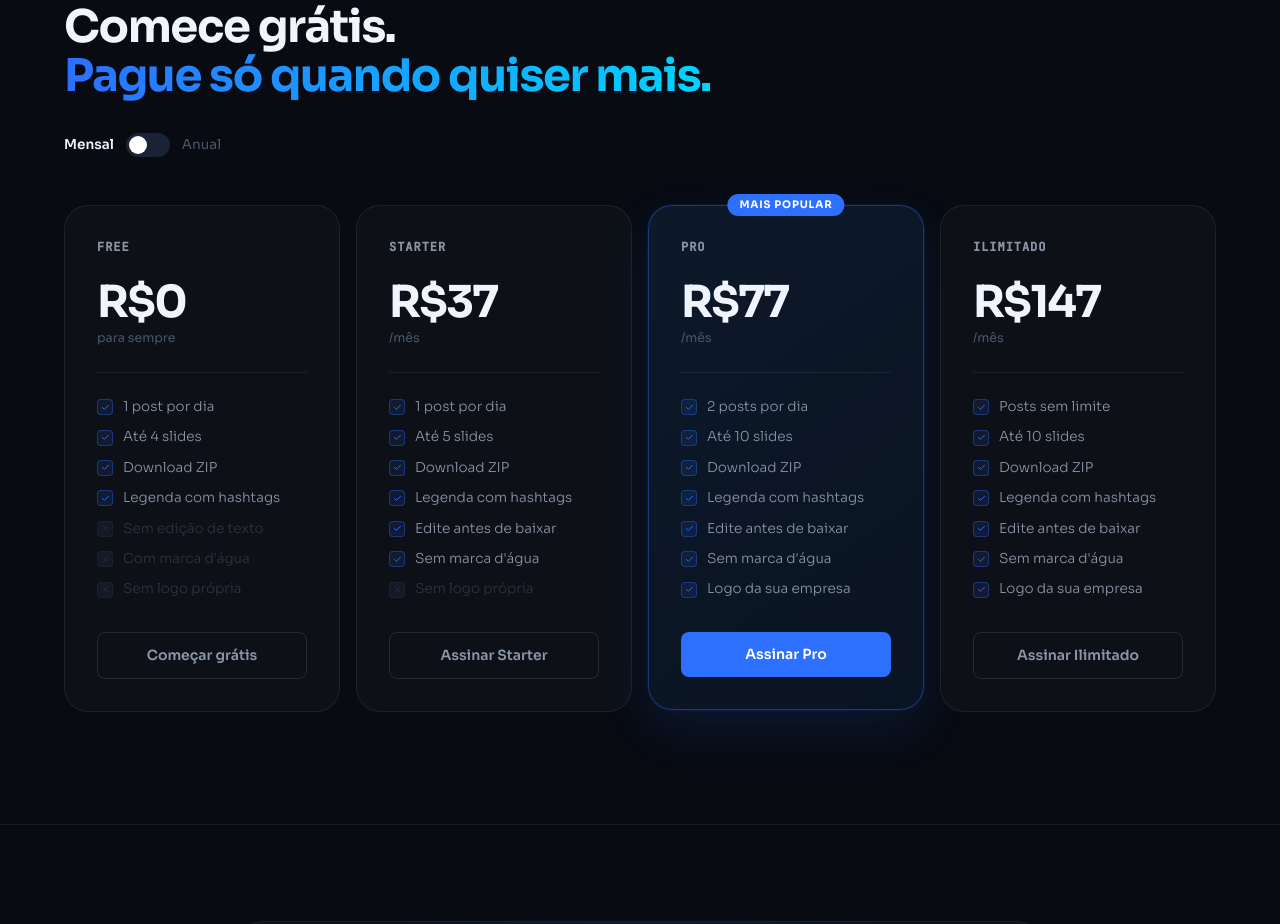
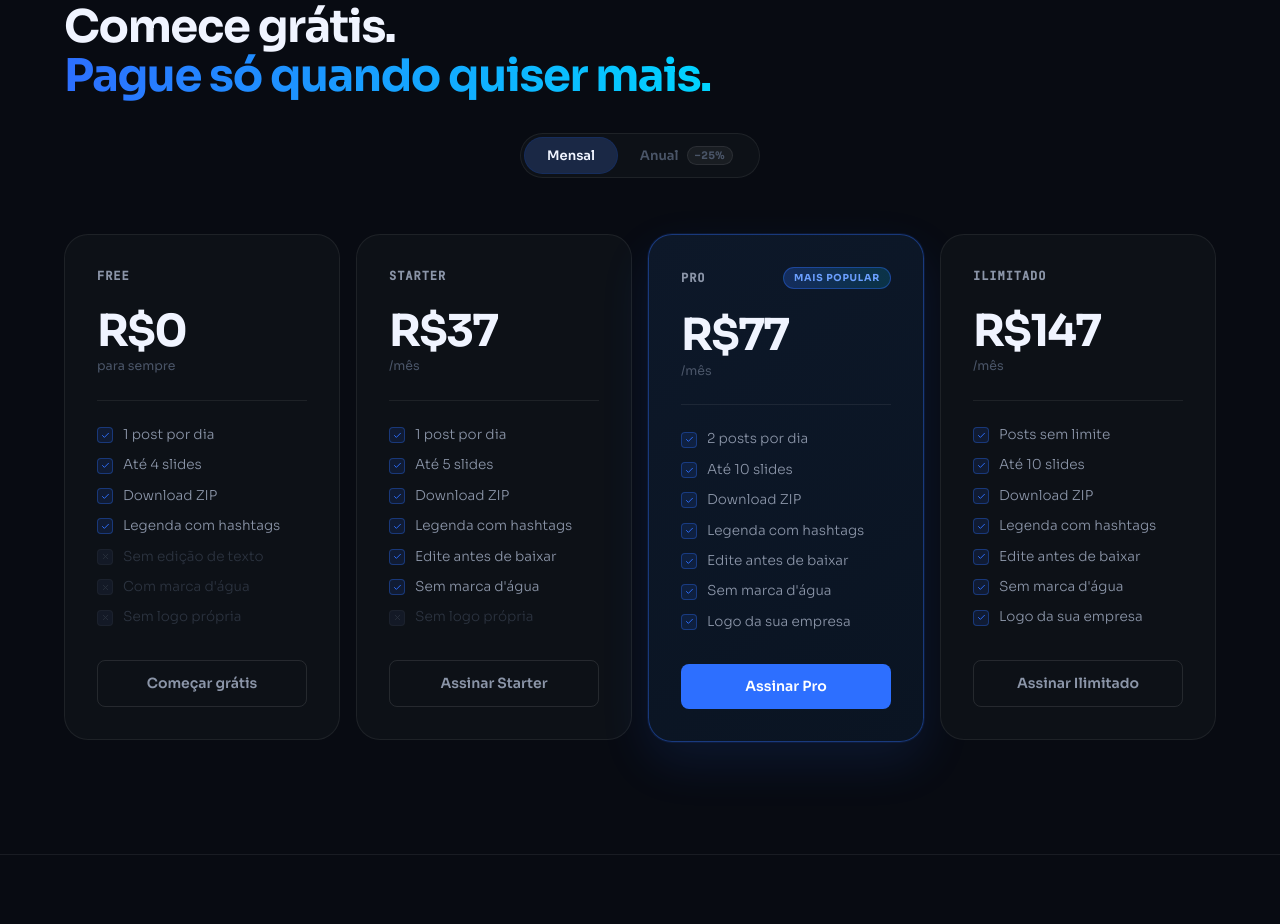
Before and after one commit to elevanceseguros/sliqr, a Next.js app: page /landing in a window 1280 px wide. Shown: the part 2460-3384 px from the top of the page. Built offline with nearby package versions, Linux system fonts and the light colour scheme; no server answers.

Commit message:
fix: checkout aguarda sessao via onAuthStateChange; toggle anual centralizado; cards planos visual melhorado

```diff
--- a/app/checkout-redirect/page.tsx
+++ b/app/checkout-redirect/page.tsx
@@ -1,17 +1,21 @@
 'use client'
 import { Suspense, useEffect, useState } from 'react'
 import { useSearchParams } from 'next/navigation'
+import { createClient } from '@/lib/supabase/client'
 
 function CheckoutRedirect() {
+  const supabase     = createClient()
   const searchParams = useSearchParams()
   const plano        = searchParams.get('plano')
   const periodo      = searchParams.get('periodo') ?? 'mensal'
-  const [erro, setErro] = useState('')
+  const [erro, setErro]     = useState('')
+  const [status, setStatus] = useState('Aguardando sessão...')
 
   useEffect(() => {
     if (!plano) { window.location.href = '/criar'; return }
 
-    async function redirecionar() {
+    async function tentarCheckout() {
+      setStatus('Preparando seu pagamento...')
       try {
         const res  = await fetch('/api/stripe/checkout', {
           method:  'POST',
@@ -24,25 +28,50 @@ function CheckoutRedirect() {
         } else {
           setErro(data.erro ?? 'Erro ao iniciar pagamento.')
         }
-      } catch (e: any) {
+      } catch {
         setErro('Erro de conexão. Tente novamente.')
       }
     }
 
-    redirecionar()
+    // Espera sessão estar disponível antes de chamar o checkout
+    const { data: { subscription } } = supabase.auth.onAuthStateChange((event, session) => {
+      if (session) {
+        subscription.unsubscribe()
+        tentarCheckout()
+      }
+    })
+
+    // Também tenta imediatamente caso sessão já exista
+    supabase.auth.getSession().then(({ data }) => {
+      if (data.session) {
+        subscription.unsubscribe()
+        tentarCheckout()
+      }
+    })
+
+    return () => subscription.unsubscribe()
   }, [plano, periodo])
 
   if (erro) return (
     <div style={{ minHeight:'100vh', display:'flex', flexDirection:'column', alignItems:'center', justifyContent:'center', background:'#080B12', gap:'1rem' }}>
-      <p style={{ color:'#FC8181', fontSize:'0.9rem' }}>{erro}</p>
-      <a href="/criar" style={{ color:'#2D6FFF', fontSize:'0.85rem' }}>Voltar para o início</a>
+      <div style={{ width:'44px', height:'44px', background:'rgba(252,129,129,0.1)', border:'1px solid rgba(252,129,129,0.3)', borderRadius:'12px', display:'flex', alignItems:'center', justifyContent:'center', marginBottom:'0.5rem' }}>
+        <svg width="20" height="20" viewBox="0 0 24 24" fill="none" stroke="#FC8181" strokeWidth="2" strokeLinecap="round"><circle cx="12" cy="12" r="10"/><line x1="12" y1="8" x2="12" y2="12"/><line x1="12" y1="16" x2="12.01" y2="16"/></svg>
+      </div>
+      <p style={{ color:'#FC8181', fontSize:'0.9rem', textAlign:'center', maxWidth:'320px' }}>{erro}</p>
+      <a href="/criar" style={{ color:'#2D6FFF', fontSize:'0.85rem', textDecoration:'none' }}>Voltar para o início</a>
     </div>
   )
 
   return (
     <div style={{ minHeight:'100vh', display:'flex', flexDirection:'column', alignItems:'center', justifyContent:'center', background:'#080B12', gap:'1.5rem' }}>
-      <div style={{ width:'40px', height:'40px', border:'3px solid rgba(45,111,255,0.2)', borderTop:'3px solid #2D6FFF', borderRadius:'50%', animation:'spin 0.8s linear infinite' }} />
-      <p style={{ color:'#8B95A8', fontSize:'0.875rem' }}>Preparando seu pagamento...</p>
+      <div style={{ position:'relative', width:'48px', height:'48px' }}>
+        <div style={{ position:'absolute', inset:0, border:'3px solid rgba(45,111,255,0.15)', borderRadius:'50%' }} />
+        <div style={{ position:'absolute', inset:0, border:'3px solid transparent', borderTopColor:'#2D6FFF', borderRadius:'50%', animation:'spin 0.8s linear infinite' }} />
+      </div>
+      <div style={{ textAlign:'center' }}>
+        <p style={{ color:'#F0F4FF', fontSize:'0.95rem', fontWeight:500, marginBottom:'0.3rem' }}>{status}</p>
+        <p style={{ color:'#4A5568', fontSize:'0.78rem', fontFamily:'JetBrains Mono, monospace' }}>não feche esta janela</p>
+      </div>
       <style>{`@keyframes spin { to { transform: rotate(360deg) } }`}</style>
     </div>
   )
--- a/app/landing/page.tsx
+++ b/app/landing/page.tsx
@@ -185,27 +185,35 @@ export default function LandingPage() {
         </h2>
 
         {/* Toggle mensal/anual */}
-        <div style={{display:'flex',alignItems:'center',gap:'12px',marginBottom:'3rem'}}>
-          <span style={{fontSize:'0.85rem',color: !anual ? '#F0F4FF' : '#4A5568',fontWeight: !anual ? 600 : 400}}>Mensal</span>
-          <button
-            onClick={() => setAnual(a => !a)}
-            style={{width:'44px',height:'24px',borderRadius:'100px',background: anual ? '#2D6FFF' : '#1A2235',border:'none',cursor:'pointer',position:'relative',transition:'background 0.2s',flexShrink:0}}
-          >
-            <span style={{position:'absolute',top:'3px',left: anual ? '22px' : '3px',width:'18px',height:'18px',background:'#fff',borderRadius:'50%',transition:'left 0.2s',display:'block'}}/>
-          </button>
-          <span style={{fontSize:'0.85rem',color: anual ? '#F0F4FF' : '#4A5568',fontWeight: anual ? 600 : 400}}>Anual</span>
-          {anual && (
-            <span style={{background:'rgba(5,150,105,0.15)',border:'1px solid rgba(5,150,105,0.4)',color:'#34D399',fontSize:'0.7rem',fontWeight:700,padding:'2px 10px',borderRadius:'100px',letterSpacing:'0.04em'}}>
-              25% OFF · cobrança anual
-            </span>
-          )}
+        <div style={{display:'flex',justifyContent:'center',marginBottom:'3.5rem'}}>
+          <div style={{display:'inline-flex',alignItems:'center',gap:'0',background:'#0D1117',border:'1px solid rgba(255,255,255,0.07)',borderRadius:'100px',padding:'4px',position:'relative'}}>
+            <button
+              onClick={() => setAnual(false)}
+              style={{padding:'0.45rem 1.4rem',borderRadius:'100px',border:'none',cursor:'pointer',fontSize:'0.82rem',fontWeight:600,transition:'all 0.2s',background: !anual ? '#1A2845' : 'transparent',color: !anual ? '#F0F4FF' : '#4A5568',boxShadow: !anual ? '0 0 0 1px rgba(45,111,255,0.3)' : 'none'}}
+            >
+              Mensal
+            </button>
+            <button
+              onClick={() => setAnual(true)}
+              style={{padding:'0.45rem 1.4rem',borderRadius:'100px',border:'none',cursor:'pointer',fontSize:'0.82rem',fontWeight:600,transition:'all 0.2s',background: anual ? '#1A2845' : 'transparent',color: anual ? '#F0F4FF' : '#4A5568',boxShadow: anual ? '0 0 0 1px rgba(45,111,255,0.3)' : 'none',display:'flex',alignItems:'center',gap:'8px'}}
+            >
+              Anual
+              <span style={{background: anual ? 'rgba(52,211,153,0.15)' : 'rgba(255,255,255,0.05)',border:`1px solid ${anual ? 'rgba(52,211,153,0.4)' : 'rgba(255,255,255,0.08)'}`,color: anual ? '#34D399' : '#4A5568',fontSize:'0.65rem',fontWeight:700,padding:'1px 7px',borderRadius:'100px',letterSpacing:'0.04em',transition:'all 0.2s'}}>
+                −25%
+              </span>
+            </button>
+          </div>
         </div>
 
         <div className="planos-grid" style={{display:'grid',gridTemplateColumns:'repeat(auto-fit,minmax(220px,1fr))',gap:'16px',alignItems:'start'}}>
           {planos.map(p => (
             <div key={p.nome} style={{background: p.featured ? 'linear-gradient(145deg,#0D1829,#0A1422)' : '#0D1117',border: p.featured ? '1px solid rgba(45,111,255,0.4)' : '1px solid rgba(255,255,255,0.07)',borderRadius:'24px',padding:'2rem',boxShadow: p.featured ? '0 0 0 1px rgba(45,111,255,0.1),0 20px 50px rgba(45,111,255,0.12)' : 'none',position:'relative'}}>
-              {p.featured && <div style={{position:'absolute',top:'-12px',left:'50%',transform:'translateX(-50%)',background:'#2D6FFF',color:'#fff',fontSize:'0.65rem',fontWeight:700,letterSpacing:'0.08em',textTransform:'uppercase',padding:'3px 12px',borderRadius:'100px',whiteSpace:'nowrap'}}>Mais popular</div>}
-              <div style={{fontFamily:'JetBrains Mono,monospace',fontSize:'0.75rem',fontWeight:600,letterSpacing:'0.08em',textTransform:'uppercase',color:'#8B95A8',marginBottom:'1.5rem'}}>{p.nome}</div>
+
+              <div style={{display:'flex',alignItems:'center',justifyContent:'space-between',marginBottom:'1.5rem'}}>
+                <div style={{fontFamily:'JetBrains Mono,monospace',fontSize:'0.75rem',fontWeight:600,letterSpacing:'0.08em',textTransform:'uppercase',color:'#8B95A8'}}>{p.nome}</div>
+                {p.featured && <div style={{background:'linear-gradient(90deg,rgba(45,111,255,0.25),rgba(0,212,255,0.15))',border:'1px solid rgba(45,111,255,0.4)',color:'#6B9FFF',fontSize:'0.6rem',fontWeight:700,letterSpacing:'0.08em',textTransform:'uppercase',padding:'3px 10px',borderRadius:'100px',whiteSpace:'nowrap'}}>Mais popular</div>}
+                {anual && p.preco > 0 && !p.featured && <div style={{background:'rgba(52,211,153,0.08)',border:'1px solid rgba(52,211,153,0.25)',color:'#34D399',fontSize:'0.6rem',fontWeight:700,padding:'2px 8px',borderRadius:'100px'}}>−25%</div>}
+              </div>
 
               {p.preco === 0 ? (
                 <>
@@ -214,11 +222,13 @@ export default function LandingPage() {
                 </>
               ) : anual ? (
                 <>
-                  <div style={{display:'flex',alignItems:'baseline',gap:'8px'}}>
-                    <div style={{fontSize:'2.75rem',fontWeight:700,letterSpacing:'-0.04em',lineHeight:1}}>{precoMes(p.preco)}</div>
+                  <div style={{display:'flex',alignItems:'baseline',gap:'6px',marginBottom:'4px'}}>
+                    <div style={{fontSize:'2.6rem',fontWeight:700,letterSpacing:'-0.04em',lineHeight:1}}>{precoMes(p.preco)}</div>
                     <div style={{fontSize:'0.78rem',color:'#4A5568'}}>/mês</div>
+                    <div style={{fontSize:'0.75rem',color:'#4A5568',textDecoration:'line-through',marginLeft:'2px'}}>R${p.preco}</div>
                   </div>
-                  <div style={{fontSize:'0.75rem',color:'#34D399',marginBottom:'1.5rem',marginTop:'4px'}}>
+                  <div style={{fontSize:'0.73rem',color:'#34D399',marginBottom:'1.5rem',display:'flex',alignItems:'center',gap:'5px'}}>
+                    <svg width="10" height="10" viewBox="0 0 24 24" fill="none" stroke="#34D399" strokeWidth="2.5" strokeLinecap="round" strokeLinejoin="round"><polyline points="20 6 9 17 4 12"/></svg>
                     R${precoAnual(p.preco)}/ano · cobrado anualmente
                   </div>
                 </>
```
